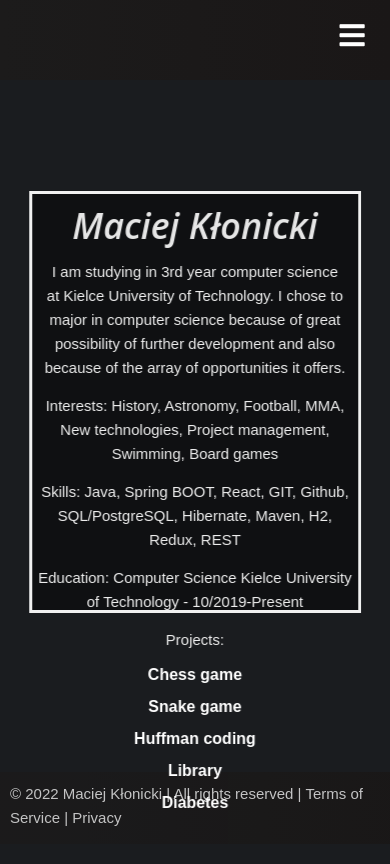
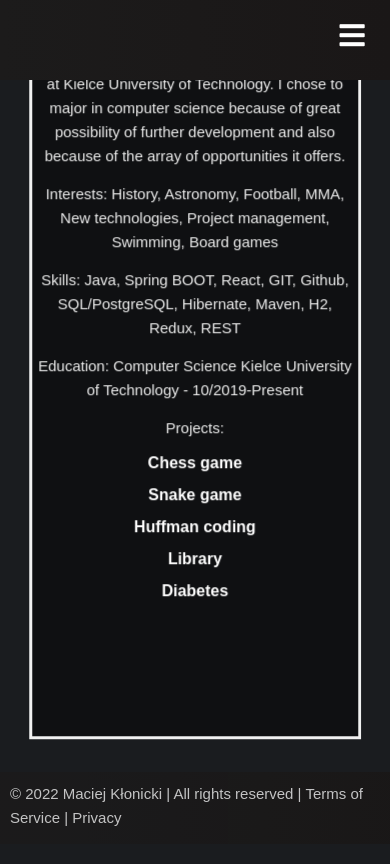
Before and after one commit to MaciejKlonicki/MyPortfolio, a React (Create React App) app: page /aboutme in a window 390 px wide. Shown: the top 864 px of the page. Built offline with nearby package versions, Linux system fonts and the light colour scheme; the HTML template or start-up script is replaced by a standard one.

Commit message:
mobile fix 1.16

```diff
--- a/src/components/aboutMe/Aboutme.css
+++ b/src/components/aboutMe/Aboutme.css
@@ -58,3 +58,19 @@ p {
       margin-top: 5px;
   }
   }
+
+  @media screen and (max-width: 768px) {
+    .aboutme-place {
+      color: white;
+      font-weight: bold;
+      border: 3px solid #f1f1f1;
+      position: absolute;
+      top: 42%;
+      left: 50%;
+      width: 85%;
+      height: 90%;
+      text-align: center;
+      backdrop-filter: blur(5px);
+      margin-top: 5px;
+  }
+  }
```
